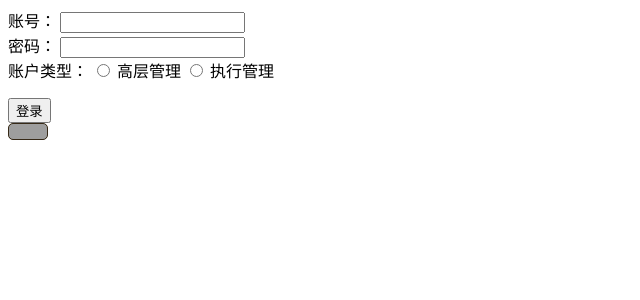
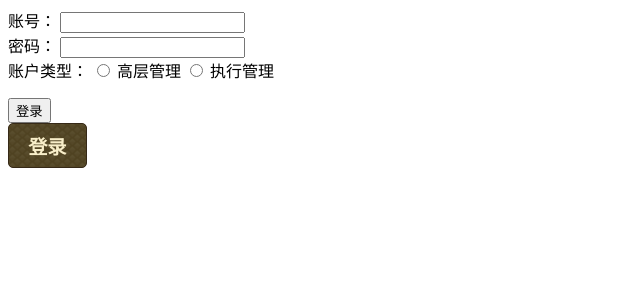
Before and after one commit to LYMDS/service, a Django app: a page that uses ols_project/templates/adminlog.html in a window 1280 px wide. Shown: the top 300 px of the page, without its empty margins (0-640 px from the left). Run offline with Django 3.2, Linux system fonts and the light colour scheme; grey boxes are pictures that could not be loaded.

Commit message:
sadfetrg

```diff
--- a/ols_project/templates/adminlog.html
+++ b/ols_project/templates/adminlog.html
@@ -38,7 +38,7 @@
         </form>
         <input class="log_But" type="button" value="登录"/>
     </div>
-    <div id="but"></div>
+    <div id="but">登录</div>
 
 </body>
 </html>
```
Also changed, not shown: ols_project/static/css/images/ui-bg_diamond_10_4f4221_10x8.png (added), ols_project/static/css/images/ui-bg_diamond_20_372806_10x8.png (added), ols_project/static/css/images/ui-bg_diamond_25_675423_10x8.png (added), ols_project/static/css/images/ui-bg_diamond_25_d5ac5d_10x8.png (added), ols_project/static/css/images/ui-bg_diamond_8_261803_10x8.png (added), ols_project/static/css/images/ui-bg_diamond_8_443113_10x8.png (added), ols_project/static/css/images/ui-bg_highlight-hard_65_fee4bd_1x100.png (added), ols_project/static/css/images/ui-icons_070603_256x240.png (added), ols_project/static/css/images/ui-icons_e8e2b5_256x240.png (added), ols_project/static/css/images/ui-icons_e9cd86_256x240.png (added), ols_project/static/css/images/ui-icons_efec9f_256x240.png (added), ols_project/static/css/images/ui-icons_f2ec64_256x240.png (added), ols_project/static/css/images/ui-icons_f9f2bd_256x240.png (added), ols_project/static/css/images/ui-icons_ff7519_256x240.png (added).
